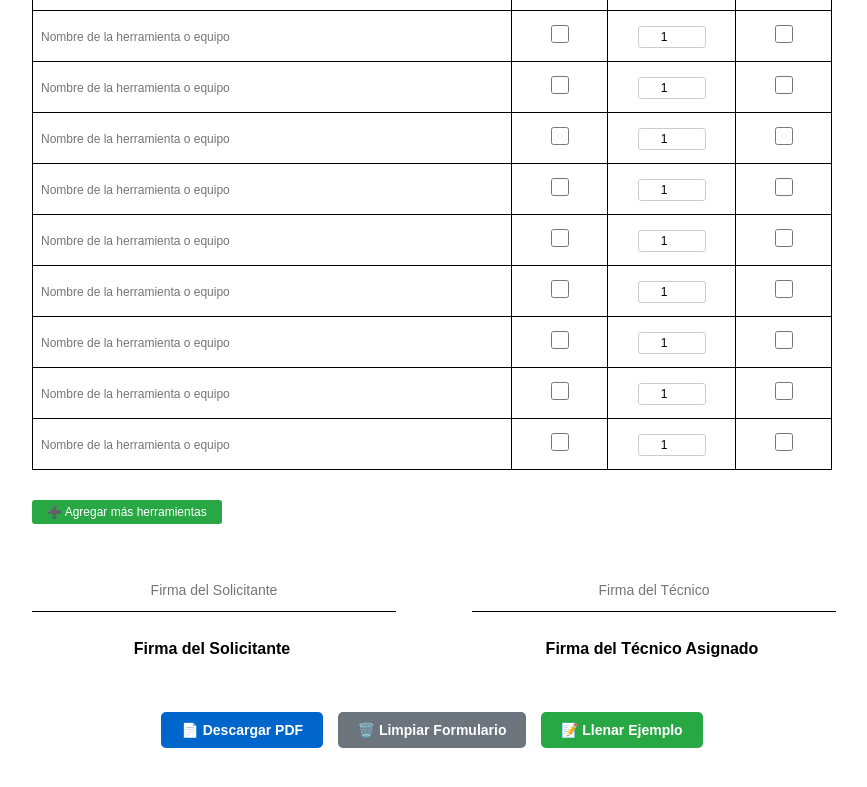
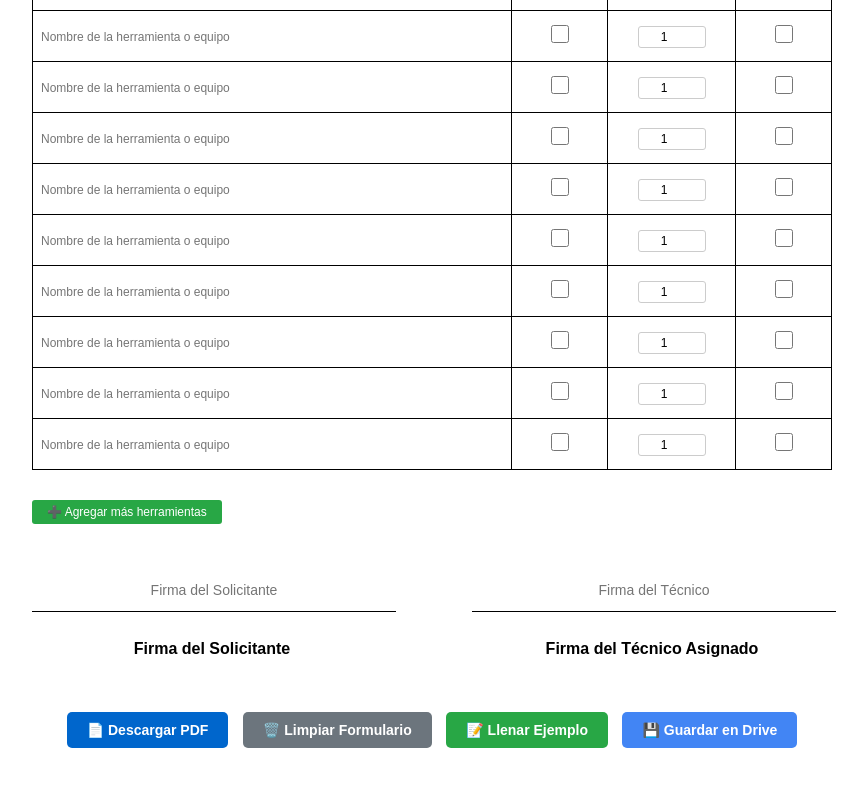
Before and after one commit to Moicano-uni/Fluitronic, a plain HTML site: page requerimientos-herramientas.html in a window 1280 px wide. Shown: the part 826-1613 px from the top of the page, without its empty margins (208-1075 px from the left). Drawn offline with Linux system fonts and the light colour scheme.

Commit message:
Update requerimientos-herramientas.html

```diff
--- a/requerimientos-herramientas.html
+++ b/requerimientos-herramientas.html
@@ -392,6 +392,7 @@
         <button class="btn btn-primary" onclick="window.print()">📄 Descargar PDF</button>
         <button class="btn btn-secondary" onclick="clearForm()">🗑️ Limpiar Formulario</button>
         <button class="btn btn-success" onclick="fillSample()">📝 Llenar Ejemplo</button>
+        <button class="btn btn-primary" onclick="saveToGoogleDrive()" style="background-color: #4285f4;">💾 Guardar en Drive</button>
     </div>
 
     <script>
@@ -467,6 +468,71 @@
 
             alert('Formulario rellenado con herramientas de ejemplo');
         }
+
+        function saveToGoogleDrive() {
+            // Generar nombre del archivo con fecha y datos del proyecto
+            const fecha = document.getElementById('fecha').value || new Date().toISOString().split('T')[0];
+            const proyecto = document.getElementById('proyecto').value || 'Proyecto';
+            const solicitante = document.getElementById('solicitante').value || 'Solicitante';
+            const fileName = `Requerimientos_Herramientas_${proyecto}_${solicitante}_${fecha}.txt`;
+
+            // Recopilar todos los datos del formulario
+            let contenido = `REQUERIMIENTOS DE HERRAMIENTAS\n`;
+            contenido += `=====================================\n\n`;
+
+            // Datos del encabezado
+            contenido += `INFORMACIÓN GENERAL:\n`;
+            contenido += `- Proyecto: ${document.getElementById('proyecto').value}\n`;
+            contenido += `- Unidad Móvil: ${document.getElementById('unidad-movil').value}\n`;
+            contenido += `- Solicitante: ${document.getElementById('solicitante').value}\n`;
+            contenido += `- Fecha: ${document.getElementById('fecha').value}\n`;
+            contenido += `- Técnico Asignado: ${document.getElementById('tecnico').value}\n\n`;
+
+            // Procesar tabla de herramientas
+            contenido += `LISTA DE HERRAMIENTAS Y EQUIPOS:\n`;
+            contenido += `================================\n`;
+
+            const filas = document.querySelectorAll('#toolsTableBody tr');
+            let herramientaNum = 1;
+
+            filas.forEach(fila => {
+                const herramienta = fila.querySelector('.tool-input').value;
+                const disponible = fila.querySelectorAll('.checkbox-input')[0].checked;
+                const cantidad = fila.querySelector('.quantity-input').value;
+                const entregado = fila.querySelectorAll('.checkbox-input')[1].checked;
+
+                if (herramienta.trim()) {
+                    contenido += `\n${herramientaNum}. ${herramienta}\n`;
+                    contenido += `   - Cantidad: ${cantidad}\n`;
+                    contenido += `   - Disponible: ${disponible ? 'Sí ✓' : 'No ✗'}\n`;
+                    contenido += `   - Entregado: ${entregado ? 'Sí ✓' : 'No ✗'}\n`;
+                    herramientaNum++;
+                }
+            });
+
+            // Añadir firmas
+            const signatureInputs = document.querySelectorAll('.signature-input');
+            contenido += `\n\nFIRMAS:\n`;
+            contenido += `=======\n`;
+            contenido += `Solicitante: ${signatureInputs[0].value}\n`;
+            contenido += `Técnico Asignado: ${signatureInputs[1].value}\n`;
+
+            contenido += `\nFecha de generación: ${new Date().toLocaleString()}\n`;
+
+            // Crear el archivo y descargarlo
+            const blob = new Blob([contenido], { type: 'text/plain;charset=utf-8' });
+            const url = URL.createObjectURL(blob);
+            const a = document.createElement('a');
+            a.href = url;
+            a.download = fileName;
+            document.body.appendChild(a);
+            a.click();
+            document.body.removeChild(a);
+            URL.revokeObjectURL(url);
+
+            // Mostrar mensaje con instrucciones para Google Drive
+            alert(`Archivo descargado como: ${fileName}\n\nPara subirlo a Google Drive:\n1. Ve a drive.google.com\n2. Haz clic en "Nuevo"\n3. Selecciona "Subir archivo"\n4. Busca el archivo descargado\n\n¡O simplemente arrastra el archivo a tu Drive!`);
+        }
     </script>
 </body>
 </html>
```
